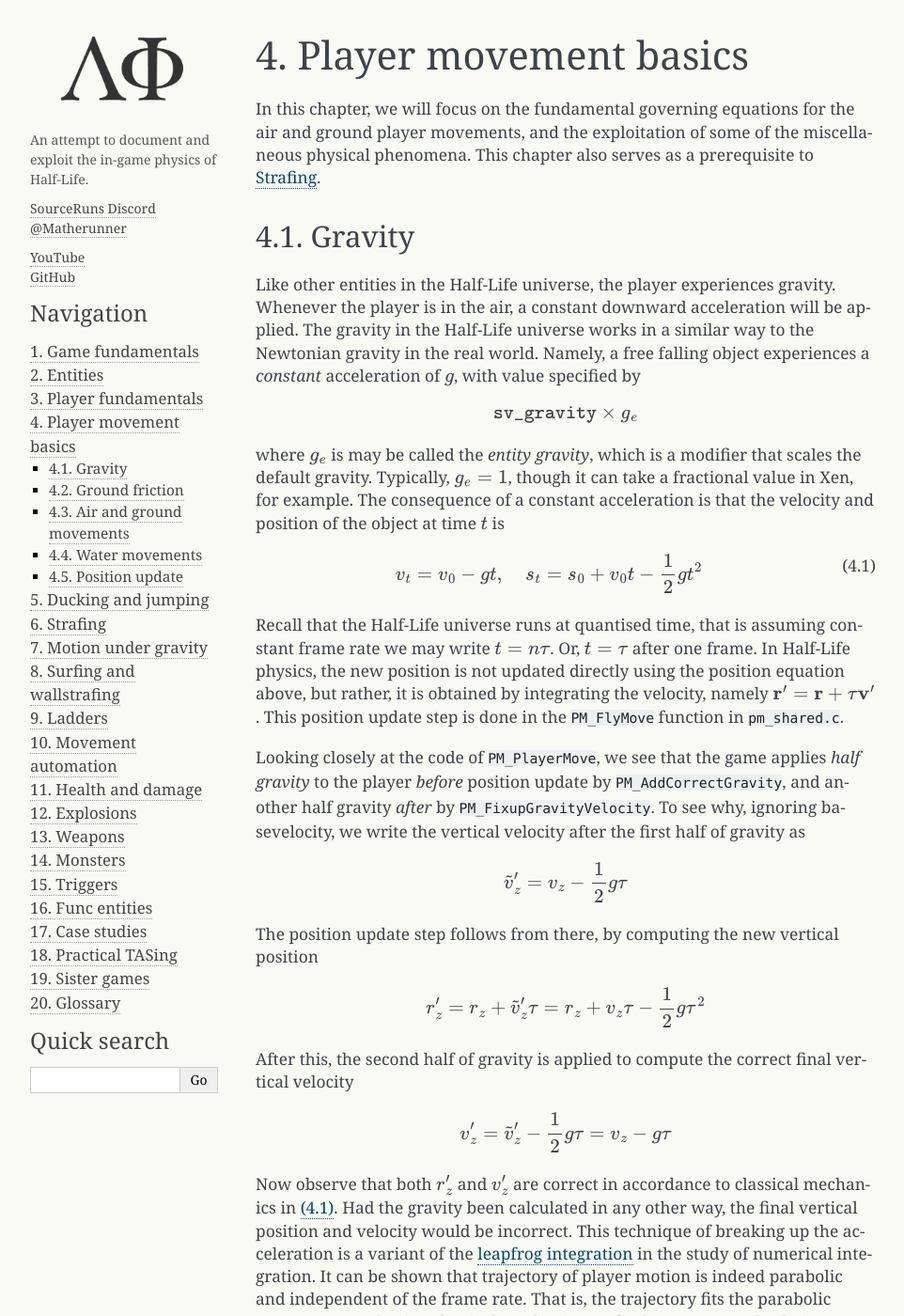
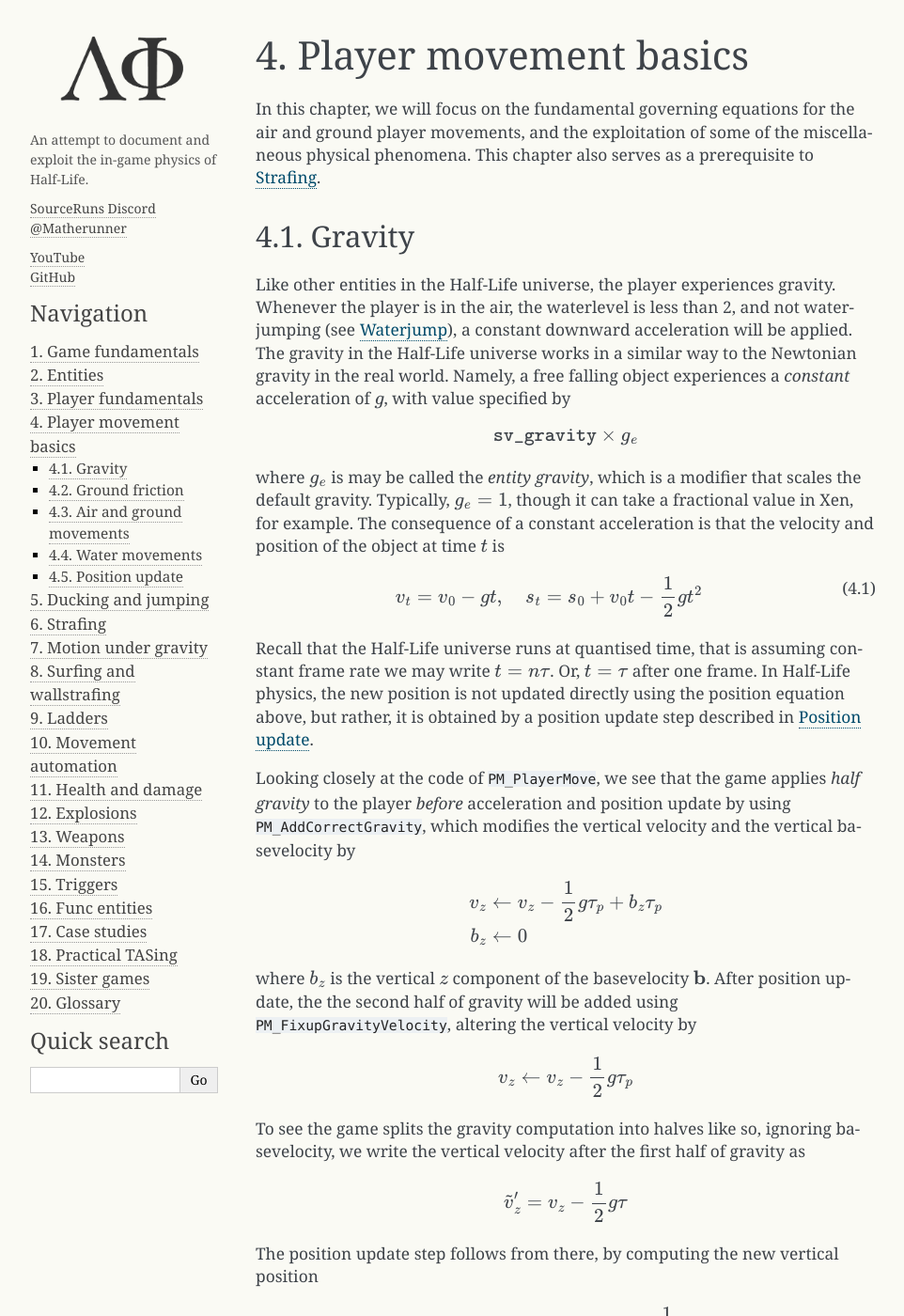
Before and after one commit to Matherunner/hldoc, a Sphinx documentation site: the page built from source/movement.rst, in a window 1280 px wide and 1400 px high. Shown: the whole window at 94% size, without its empty margins (148-1110 px from the left). Built offline with Sphinx 7.4.7, drawn with Linux system fonts in a browser that asks for light colours; formulas are drawn with MathJax 3.

Commit message:
Add basevelocity for gravity

```diff
--- a/source/movement.rst
+++ b/source/movement.rst
@@ -12,7 +12,7 @@ In this chapter, we will focus on the fundamental governing equations for the ai
 Gravity
 -------
 
-Like other entities in the Half-Life universe, the player experiences gravity. Whenever the player is in the air, a constant downward acceleration will be applied. The gravity in the Half-Life universe works in a similar way to the Newtonian gravity in the real world. Namely, a free falling object experiences a *constant* acceleration of :math:`g`, with value specified by
+Like other entities in the Half-Life universe, the player experiences gravity. Whenever the player is in the air, the waterlevel is less than 2, and not waterjumping (see :ref:`waterjump`), a constant downward acceleration will be applied. The gravity in the Half-Life universe works in a similar way to the Newtonian gravity in the real world. Namely, a free falling object experiences a *constant* acceleration of :math:`g`, with value specified by
 
 .. math:: \mathtt{sv\_gravity} \times g_e
 
@@ -21,9 +21,21 @@ where :math:`g_e` is may be called the *entity gravity*, which is a modifier tha
 .. math:: v_t = v_0 - gt, \quad s_t = s_0 + v_0 t - \frac{1}{2} g t^2
    :label: gravity kinematics
 
-Recall that the Half-Life universe runs at quantised time, that is assuming constant frame rate we may write :math:`t = n\tau`. Or, :math:`t = \tau` after one frame. In Half-Life physics, the new position is not updated directly using the position equation above, but rather, it is obtained by integrating the velocity, namely :math:`\mathbf{r}' = \mathbf{r} + \tau \mathbf{v}'`. This position update step is done in the ``PM_FlyMove`` function in ``pm_shared.c``.
+Recall that the Half-Life universe runs at quantised time, that is assuming constant frame rate we may write :math:`t = n\tau`. Or, :math:`t = \tau` after one frame. In Half-Life physics, the new position is not updated directly using the position equation above, but rather, it is obtained by a position update step described in :ref:`player position update`.
 
-Looking closely at the code of ``PM_PlayerMove``, we see that the game applies *half gravity* to the player *before* position update by ``PM_AddCorrectGravity``, and another half gravity *after* by ``PM_FixupGravityVelocity``. To see why, ignoring basevelocity, we write the vertical velocity after the first half of gravity as
+Looking closely at the code of ``PM_PlayerMove``, we see that the game applies *half gravity* to the player *before* acceleration and position update by using ``PM_AddCorrectGravity``, which modifies the vertical velocity and the vertical basevelocity by
+
+.. math::
+   \begin{aligned}
+   v_z &\gets v_z - \frac{1}{2} g\tau_p + b_z\tau_p \\
+   b_z &\gets 0
+   \end{aligned}
+
+where :math:`b_z` is the vertical :math:`z` component of the basevelocity :math:`\mathbf{b}`. After position update, the the second half of gravity will be added using ``PM_FixupGravityVelocity``, altering the vertical velocity by
+
+.. math:: v_z \gets v_z - \frac{1}{2} g\tau_p
+
+To see the game splits the gravity computation into halves like so, ignoring basevelocity, we write the vertical velocity after the first half of gravity as
 
 .. math:: \tilde{v}_z' = v_z - \frac{1}{2} g\tau
 
@@ -229,6 +241,8 @@ inputs, :math:`\gamma_2` will become negative. This always sets :math:`\mu = 0`,
 resulting in zero acceleration. In the absence of acceleration, the friction
 will reduce the speed rapidly.
 
+.. _waterjump:
+
 Waterjump
 ~~~~~~~~~
 
```
